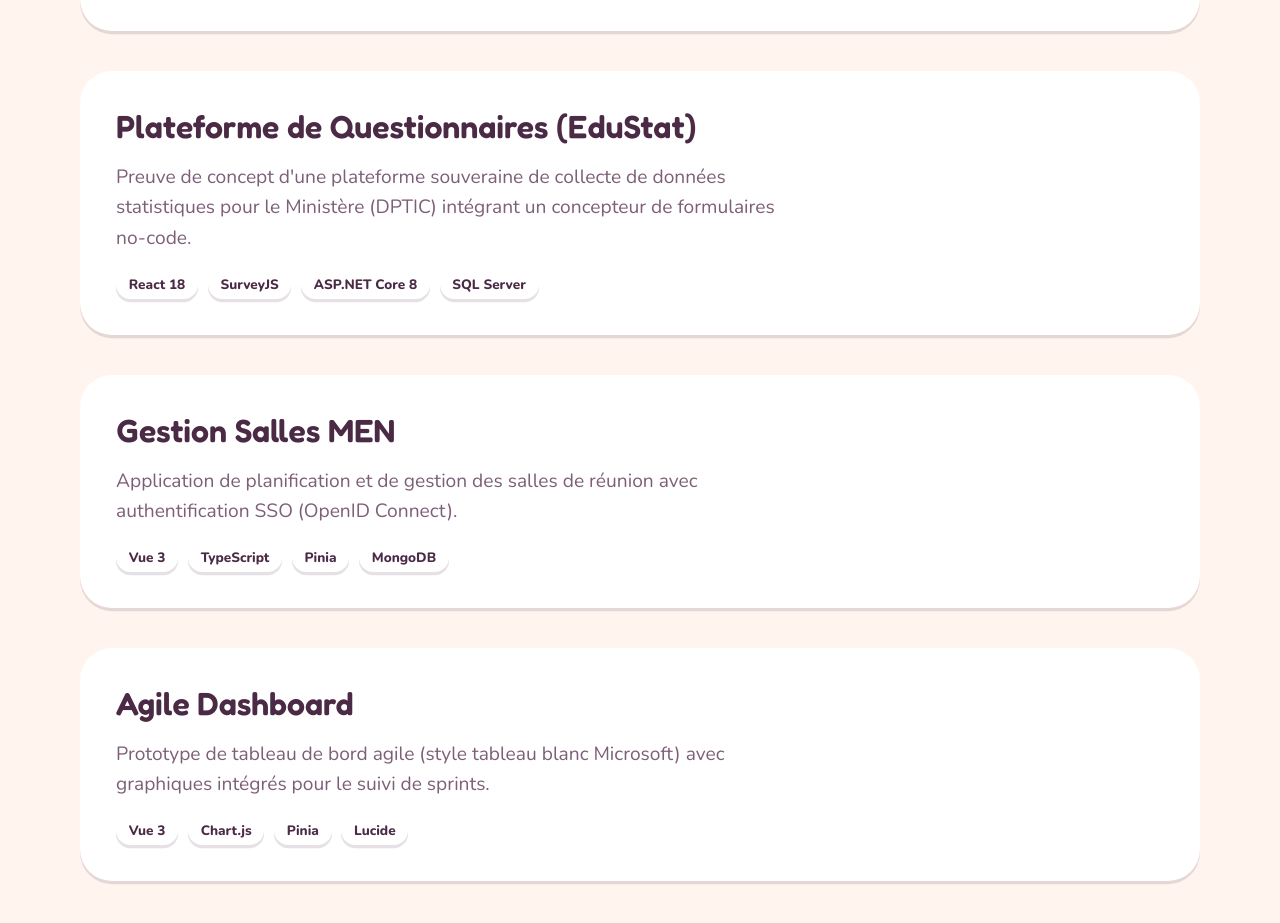
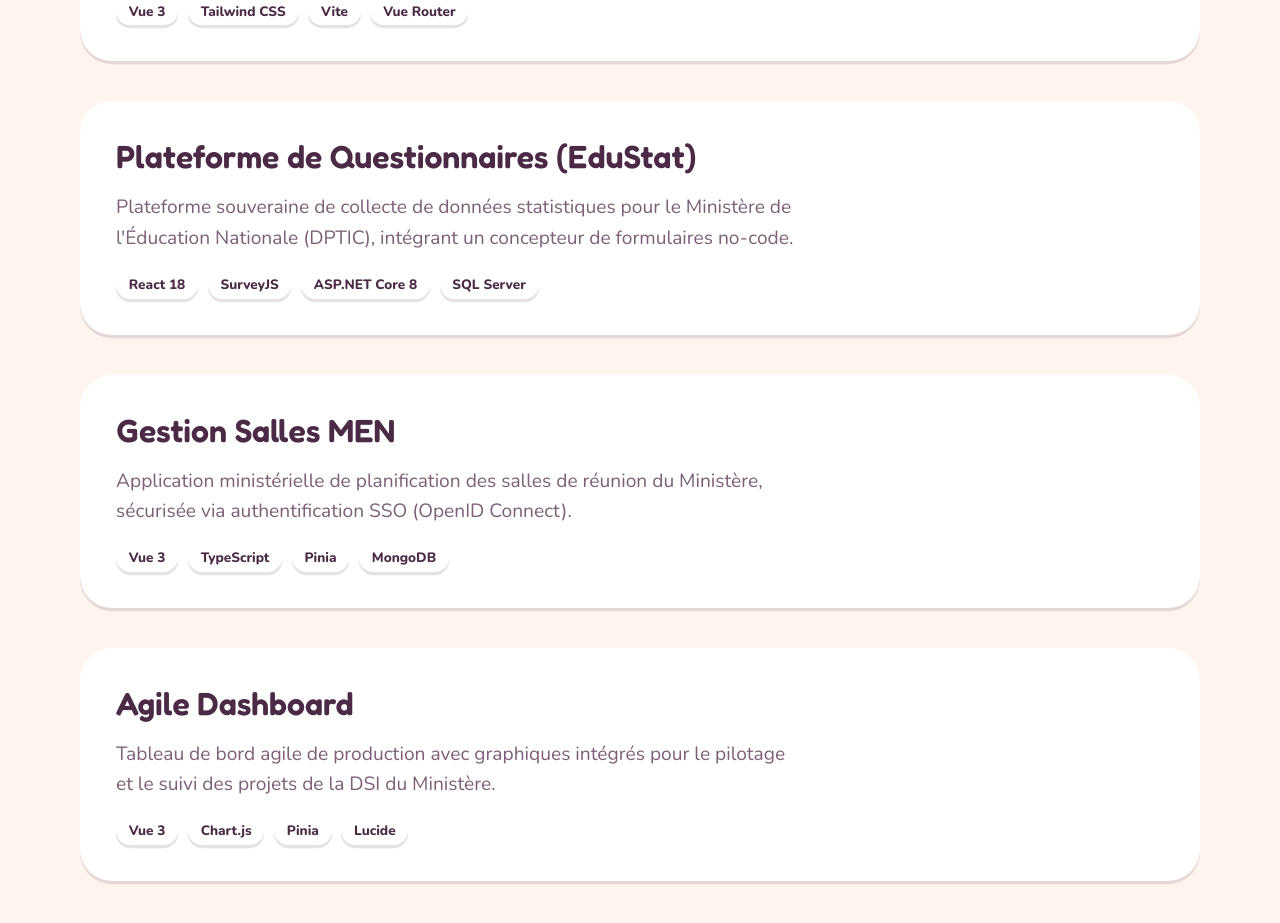
Before and after one commit to diallohouleymatou/portfolio_HD, a Vue app: page / in a window 1280 px wide. Shown: the part 3452-4375 px from the top of the page. Built offline with nearby package versions, Linux system fonts and the light colour scheme.

Commit message:
feat: emphasize MEN projects and mark Agile Dashboard as production

```diff
--- a/src/content/resume.ts
+++ b/src/content/resume.ts
@@ -149,22 +149,22 @@
   projects: [
     {
       name: 'SIREN-ED',
-      description: 'Plateforme de signalement et de suivi d\'événements (Système d\'Information) avec navigation multi-vues et cartographie.',
+      description: 'Système d\'Information ministériel de signalement et de suivi d\'événements pour le Ministère de l\'Éducation Nationale (MEN), avec navigation multi-vues et cartographie.',
       tech: ['Vue 3', 'Tailwind CSS', 'Vite', 'Vue Router'],
     },
     {
       name: 'Plateforme de Questionnaires (EduStat)',
-      description: 'Preuve de concept d\'une plateforme souveraine de collecte de données statistiques pour le Ministère (DPTIC) intégrant un concepteur de formulaires no-code.',
+      description: 'Plateforme souveraine de collecte de données statistiques pour le Ministère de l\'Éducation Nationale (DPTIC), intégrant un concepteur de formulaires no-code.',
       tech: ['React 18', 'SurveyJS', 'ASP.NET Core 8', 'SQL Server'],
     },
     {
       name: 'Gestion Salles MEN',
-      description: 'Application de planification et de gestion des salles de réunion avec authentification SSO (OpenID Connect).',
+      description: 'Application ministérielle de planification des salles de réunion du Ministère, sécurisée via authentification SSO (OpenID Connect).',
       tech: ['Vue 3', 'TypeScript', 'Pinia', 'MongoDB'],
     },
     {
       name: 'Agile Dashboard',
-      description: 'Prototype de tableau de bord agile (style tableau blanc Microsoft) avec graphiques intégrés pour le suivi de sprints.',
+      description: 'Tableau de bord agile de production avec graphiques intégrés pour le pilotage et le suivi des projets de la DSI du Ministère.',
       tech: ['Vue 3', 'Chart.js', 'Pinia', 'Lucide'],
     },
   ],
@@ -256,22 +256,22 @@
   projects: [
     {
       name: 'SIREN-ED',
-      description: 'Event reporting and tracking platform (Information System) featuring multi-view navigation and mapping.',
+      description: 'Ministerial Information System for event reporting and tracking for the Ministry of National Education (MEN), featuring mapping.',
       tech: ['Vue 3', 'Tailwind CSS', 'Vite', 'Vue Router'],
     },
     {
       name: 'Questionnaire Platform (EduStat)',
-      description: 'Proof of concept for a sovereign statistical data collection platform for the Ministry (DPTIC), integrating a no-code form builder.',
+      description: 'Sovereign statistical data collection platform for the Ministry of National Education (DPTIC), integrating a no-code form builder.',
       tech: ['React 18', 'SurveyJS', 'ASP.NET Core 8', 'SQL Server'],
     },
     {
       name: 'MEN Meeting Rooms',
-      description: 'Meeting room planning and management application featuring SSO authentication (OpenID Connect).',
+      description: 'Ministerial meeting room planning and management application secured via SSO authentication (OpenID Connect).',
       tech: ['Vue 3', 'TypeScript', 'Pinia', 'MongoDB'],
     },
     {
       name: 'Agile Dashboard',
-      description: 'Agile dashboard prototype (Microsoft Whiteboard style) with integrated charts for sprint tracking.',
+      description: 'Production agile tracking dashboard with integrated charts for managing internal IT projects at the Ministry.',
       tech: ['Vue 3', 'Chart.js', 'Pinia', 'Lucide'],
     },
   ],
```
